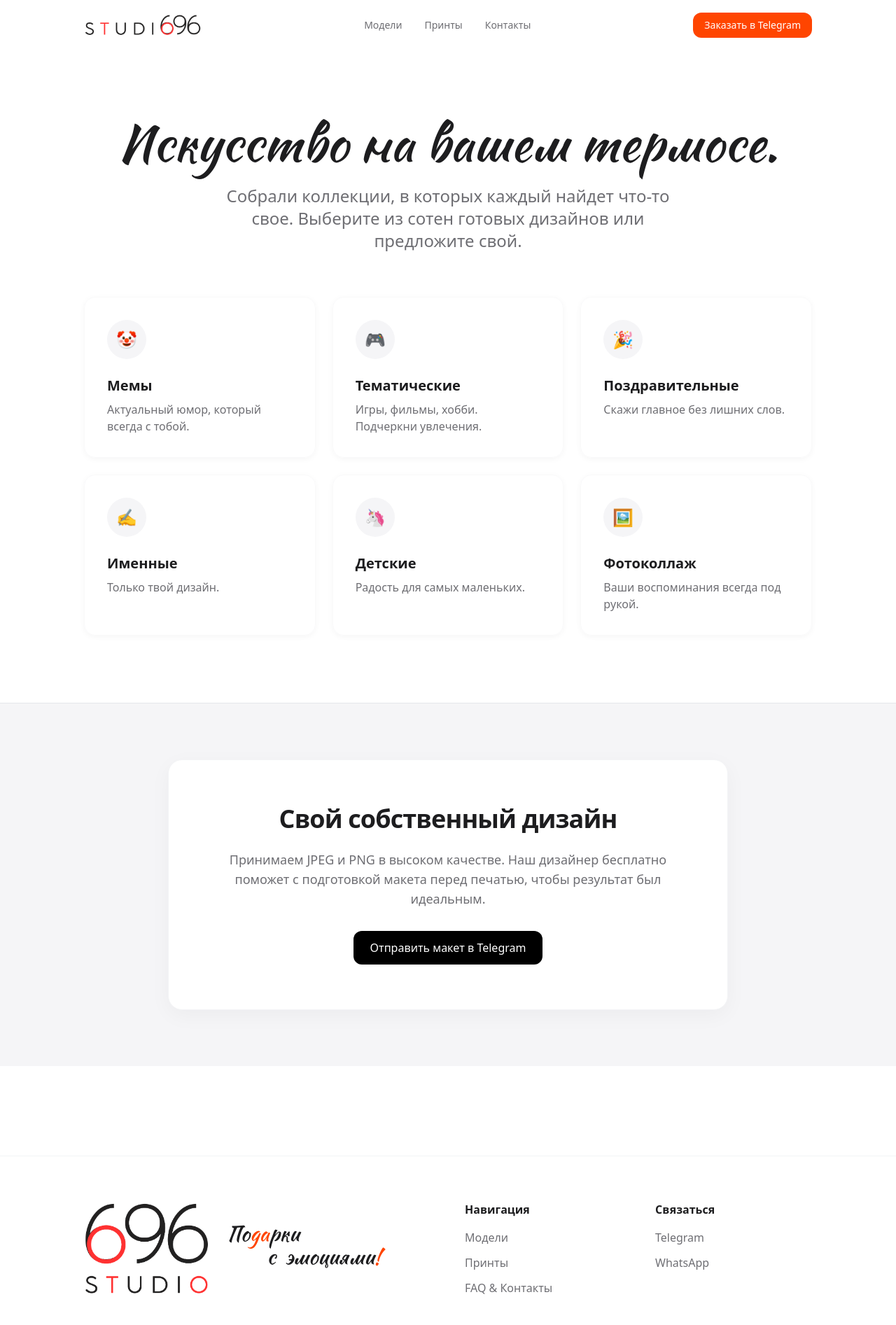
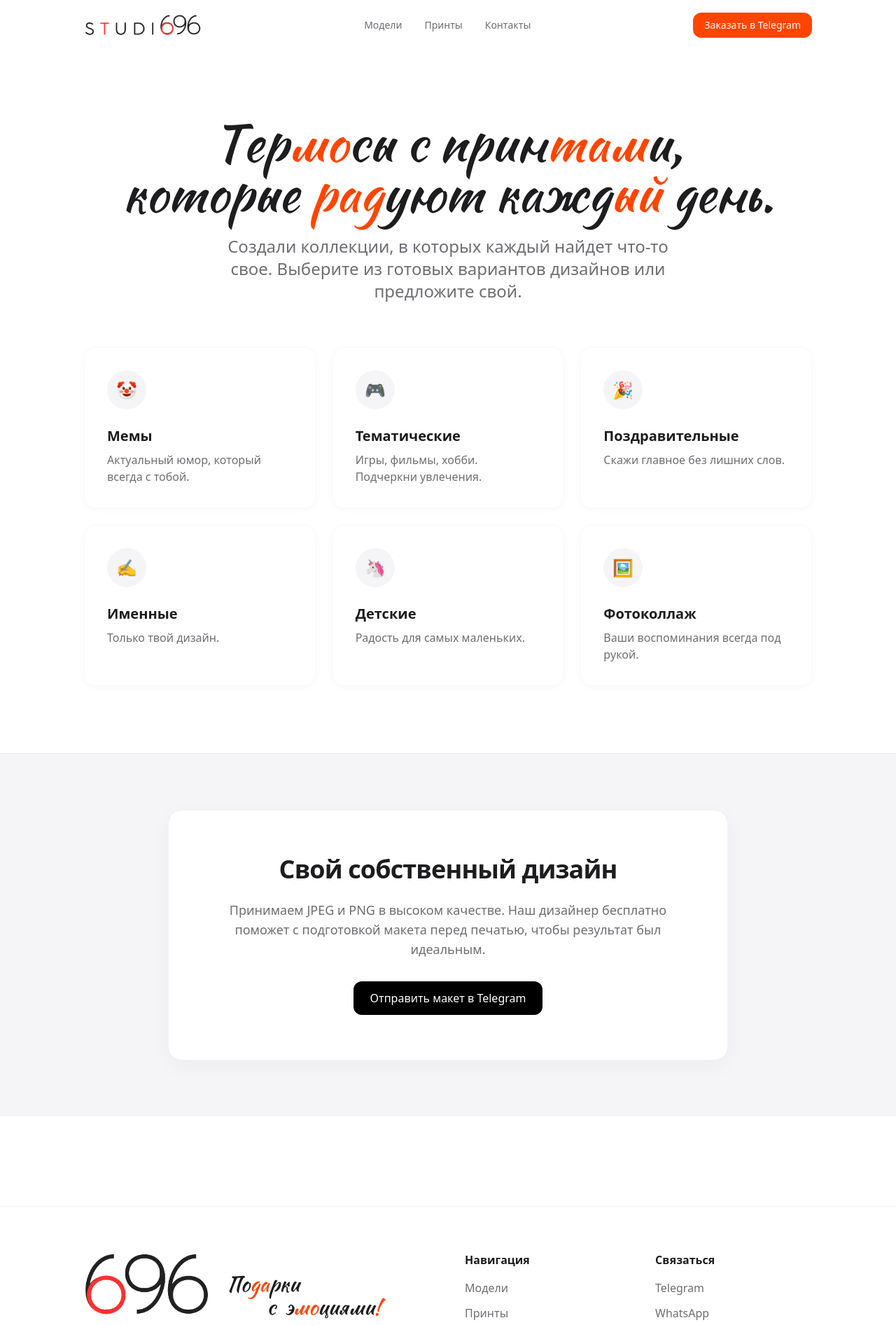
Before and after one commit to buksaandrey-ui/studio696, a Next.js app: page /prints in a window 1280 px wide. Shown: the top 1893 px of the page at 70% size. Built offline with nearby package versions, Linux system fonts and the light colour scheme.

Commit message:
Update text highlighting

```diff
--- a/src/app/contact/page.tsx
+++ b/src/app/contact/page.tsx
@@ -28,7 +28,7 @@ export default function ContactPage() {
             <section className="w-full max-w-[1200px] px-4 md:px-6 lg:px-20 pt-16 md:pt-24 pb-16 text-center">
                 <Reveal>
                     <h1 className="text-5xl md:text-6xl lg:text-7xl font-normal tracking-normal mb-6 font-[family-name:var(--font-script)]">
-                        На связи. Всегда.
+                        <span className="text-[#FF4500]">На</span> св<span className="text-[#FF4500]">я</span>зи. Всег<span className="text-[#FF4500]">да</span>.
                     </h1>
                 </Reveal>
                 <Reveal delay={100}>
--- a/src/app/models/page.tsx
+++ b/src/app/models/page.tsx
@@ -9,7 +9,7 @@ export default function ModelsPage() {
             <section className="w-full max-w-[1200px] px-4 md:px-6 lg:px-20 pt-16 md:pt-24 pb-16 text-center">
                 <Reveal>
                     <h1 className="text-5xl md:text-6xl lg:text-7xl font-normal tracking-normal mb-6 font-[family-name:var(--font-script)]">
-                        Три формата. Для любых задач.
+                        Три <span className="text-[#FF4500]">фор</span>мата. Для <span className="text-[#FF4500]">лю</span>бых за<span className="text-[#FF4500]">да</span>ч.
                     </h1>
                 </Reveal>
                 <Reveal delay={100}>
--- a/src/app/prints/page.tsx
+++ b/src/app/prints/page.tsx
@@ -18,12 +18,13 @@ export default function PrintsPage() {
             <section className="w-full max-w-[1200px] px-4 md:px-6 lg:px-20 pt-16 md:pt-24 pb-16 text-center">
                 <Reveal>
                     <h1 className="text-5xl md:text-6xl lg:text-7xl font-normal tracking-normal mb-6 font-[family-name:var(--font-script)]">
-                        Искусство на вашем термосе.
+                        Тер<span className="text-[#FF4500]">мо</span>сы с прин<span className="text-[#FF4500]">там</span>и, <br />
+                        которые <span className="text-[#FF4500]">рад</span>уют кажд<span className="text-[#FF4500]">ый</span> день.
                     </h1>
                 </Reveal>
                 <Reveal delay={100}>
                     <p className="text-xl md:text-2xl text-text-secondary max-w-2xl mx-auto">
-                        Собрали коллекции, в которых каждый найдет что-то свое. Выберите из сотен готовых дизайнов или предложите свой.
+                        Создали коллекции, в которых каждый найдет что-то свое. Выберите из готовых вариантов дизайнов или предложите свой.
                     </p>
                 </Reveal>
             </section>
--- a/src/components/layout/Footer.tsx
+++ b/src/components/layout/Footer.tsx
@@ -11,7 +11,7 @@ export default function Footer() {
                             <img src="/images/logo.png" alt="Studio 696" className="w-full h-auto object-contain object-left" />
                         </Link>
                         <p className="text-xl md:text-3xl font-normal text-text-primary font-[family-name:var(--font-script)] leading-[1.1] whitespace-pre-wrap text-left inline-block mt-[-10px]">
-                            {"По"}<span className="text-[#FF4500]">да</span>{"рки      \n        с  эмоциями"}<span className="text-[#FF4500]">!</span>
+                            {"По"}<span className="text-[#FF4500]">да</span>{"рки      \n        с  э"}<span className="text-[#FF4500]">мо</span>{"циями"}<span className="text-[#FF4500]">!</span>
                         </p>
                     </div>
 
```
